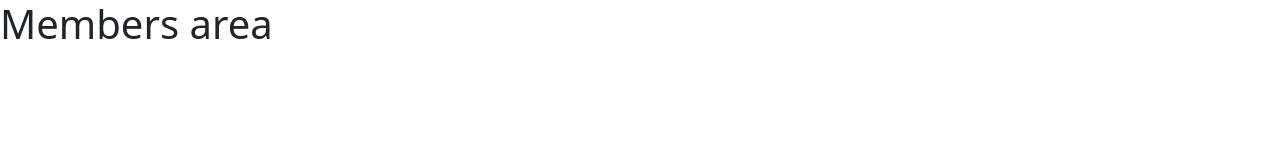
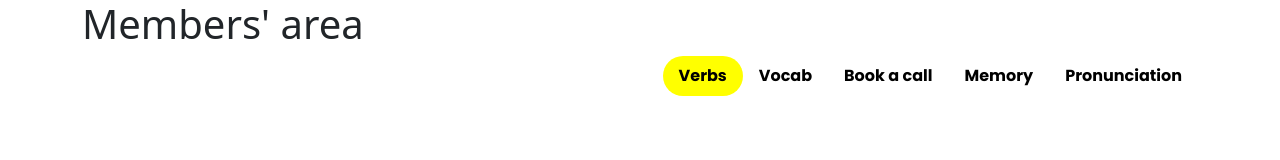
Before and after one commit to ericlaycock/ericlaycock.github.io, a website: page docs/index.html in a window 1280 px wide. Drawn offline with nearby package versions, Linux system fonts and the light colour scheme.

Commit message:
Added stylesheet + navbar, removed index.js functions

```diff
--- a/docs/index.html
+++ b/docs/index.html
@@ -4,10 +4,34 @@
     <meta http-equiv="X-UA-Compatible" content="IE=edge">
     <meta name="viewport" content="width=device-width, initial-scale=1.0">
     <link href="https://cdn.jsdelivr.net/npm/bootstrap@5.1.3/dist/css/bootstrap.min.css" rel="stylesheet" integrity="sha384-1BmE4kWBq78iYhFldvKuhfTAU6auU8tT94WrHftjDbrCEXSU1oBoqyl2QvZ6jIW3" crossorigin="anonymous">
+   <style>
+        @import url('https://fonts.googleapis.com/css2?family=Poppins:wght@700&display=swap');
+    </style>
+    <link rel="stylesheet" href="styles.css">
+
     <title>Members Area - Pineapple Spanish</title>
 </head>
 <body>
-    <h1>Members area</h1>
+    <div class="container">
+        <h1>Members' area</h1>
+        <ul class="nav justify-content-end">
+            <li class="nav-item">
+              <a class="nav-link active" >Verbs</a>
+            </li>
+            <li class="nav-item">
+              <a class="nav-link" href="#">Vocab</a>
+            </li>
+            <li class="nav-item">
+              <a class="nav-link" href="#">Book a call</a>
+            </li>
+            <li class="nav-item">
+              <a class="nav-link" href="#">Memory</a>
+            </li>
+            <li class="nav-item">
+                <a href="#" class="nav-link">Pronunciation</a>
+            </li>
+          </ul>
+    </div>
     <script src="./assets/bundle.js"></script>
 </body>
 </html>
--- /dev/null
+++ b/docs/styles.css
@@ -0,0 +1,10 @@
+.nav-link {
+  font-family: 'Poppins', sans-serif !important;
+  font-weight: 100 !important;
+  color: black;
+}
+
+.nav-link.active{
+    background-color: yellow;
+    border-radius: 25px;
+}
```
Also changed, not shown: src/index.js (deleted, +0 -184 lines).
